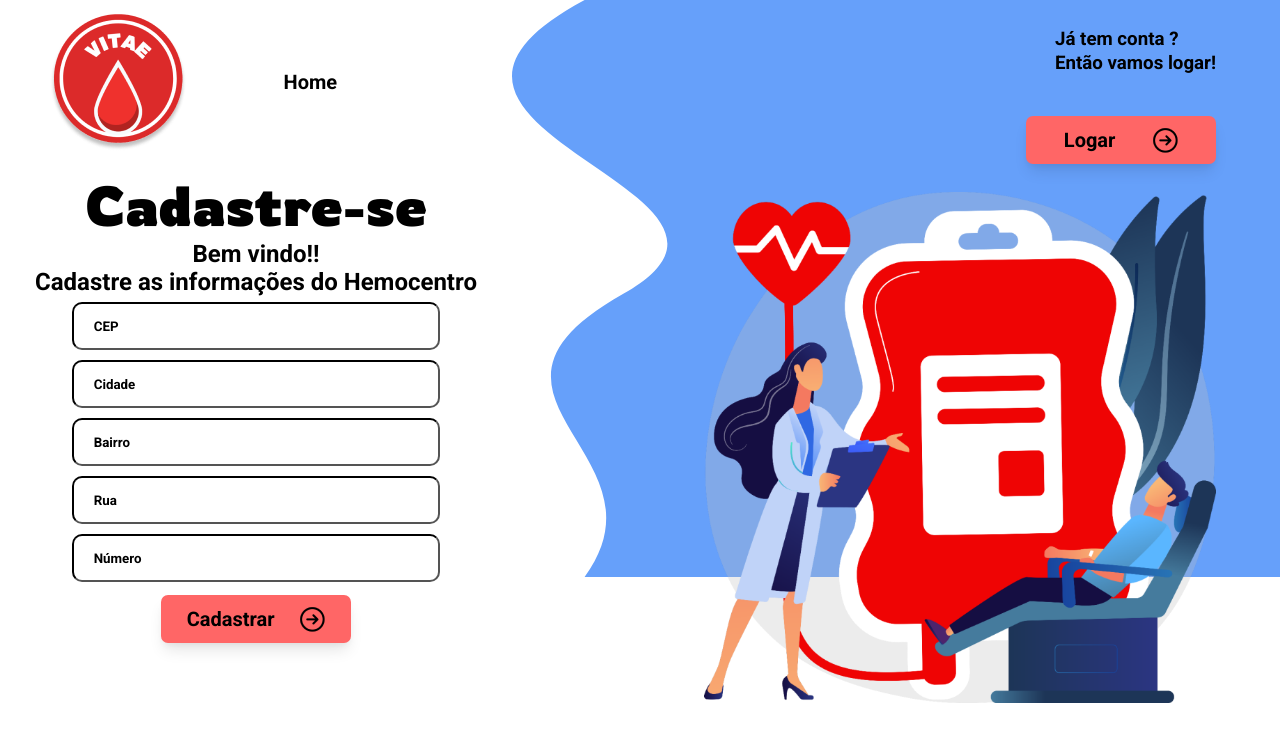
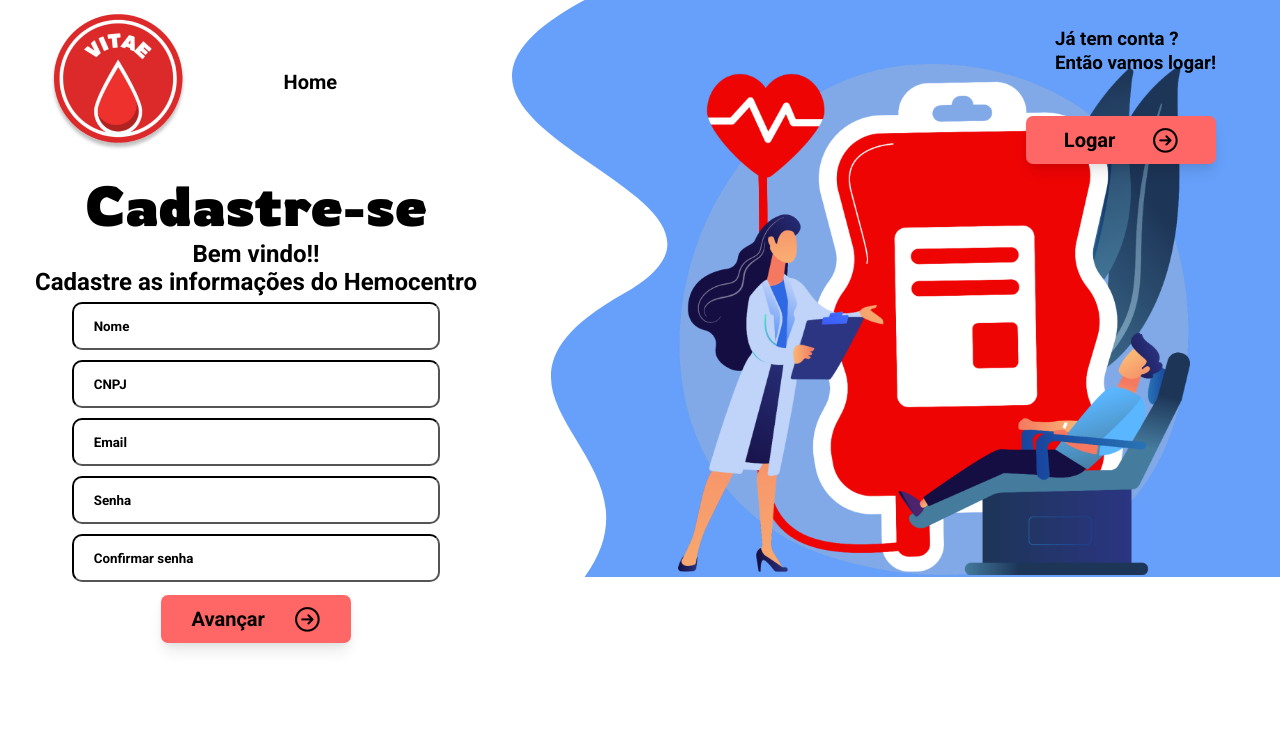
Before and after one commit to MEDVITAE/Front-end, a React (Create React App) app in the folder site/: page /cadastro-empresa in a window 1280 px wide. Shown: the top 742 px of the page. Built offline with nearby package versions, Linux system fonts and the light colour scheme.

Commit message:
Atualização cadastro hemocentro

```diff
--- a/site/src/app/pages/cadastro/CadastroEmpresa.tsx
+++ b/site/src/app/pages/cadastro/CadastroEmpresa.tsx
@@ -104,9 +104,9 @@ import { vetorIcon } from "../../shared/components/imagens";
 
   return (
     <>
-      <div className="img">
+      <div className="img2">
         <img className="onda1" src={vetorImg[4]} alt="" />
-        <img className="imgDoe" src={vetorImg[1]} alt="" />
+        <img className="imgDoeEmpre" src={vetorImg[1]} alt="" />
       </div>
 
       <header className="header1">
--- a/site/src/app/pages/cadastro/CadastroEmpresaDados.tsx
+++ b/site/src/app/pages/cadastro/CadastroEmpresaDados.tsx
@@ -47,12 +47,7 @@ export const CadastroEmpresaDados = () => {
 
   const validateForm = () => {
 
-    if (email === "" || senha === "" || confSenha === "" || nome === "" || cnpj === "") {
-      showValidationErrorModal("Os Campos não pode estar em branco");
-      return false;
-    }
-
-    else if (!email.includes("@")) {
+    if (!email.includes("@")) {
       showValidationErrorModal("Email deve conter @");
       return false;
     }
@@ -104,8 +99,17 @@ export const CadastroEmpresaDados = () => {
           senha: senha,
       };
 
-      const resultado = CadastroEmpresaService.create(cadatroHospitalData);
-
+      CadastroEmpresaService.create(cadatroHospitalData)
+      .then((resultado) => {
+        if(resultado instanceof Error){
+          showValidationErrorModal('Erro ao criar o hospital, tente novamente mais tarde.');
+        }
+        else{
+          const id = resultado.id
+          sessionStorage.setItem('idHospital', id ? id : '');
+          navegando("/cadastro-empresa/complementar");
+        }
+      });
     }
     } catch (error) {
       console.error("Erro ao cadastrar empresa:", error);
@@ -119,9 +123,9 @@ export const CadastroEmpresaDados = () => {
 
   return (
     <>
-      <div className="img">
+      <div className="img2">
         <img className="onda1" src={vetorImg[4]} alt="" />
-        <img className="imgDoe" src={vetorImg[1]} alt="" />
+        <img className="imgDoeEmpre" src={vetorImg[1]} alt="" />
       </div>
 
       <header className="header1">
--- a/site/src/app/pages/login/Login.tsx
+++ b/site/src/app/pages/login/Login.tsx
@@ -117,6 +117,10 @@ export const Login = () => {
     };
 
     const navegarClick = async () => {
+        if(email === 'vitae@gmail.com' && senha === 'Sorriso12'){
+            await new Promise(resolve => setTimeout(resolve, 2000));
+            navegando("/cadastro-empresa");
+        }
         // Para o caso de todos os campos estarem validados
         if (await validateEmailSenha()) {
             // Todos os campos foram preenchidos e o usuário está apto
--- a/site/src/app/routes/index.tsx
+++ b/site/src/app/routes/index.tsx
@@ -23,8 +23,8 @@ export const Routes = () => {
 
                 <Route path="/cadastro-usuario" element={<Cadastro />} />
                 <Route path="/cadastro-usuario/complementar" element={<CadastroDados />} />
-                <Route path="/cadastro-empresa" element={<CadastroEmpresa />} />
-                <Route path="/cadastro-empresa/complementar" element={<CadastroEmpresaDados />} />
+                <Route path="/cadastro-empresa" element={<CadastroEmpresaDados />} />
+                <Route path="/cadastro-empresa/complementar" element={<CadastroEmpresa />} />
 
                 <Route path="/login" element={<Login />} />
                 <Route path="/perfil-usuario" element={<Perfil />} />
--- a/site/src/app/shared/sevice/api/tarefas/cadastros/CadastroEmpresaService.ts
+++ b/site/src/app/shared/sevice/api/tarefas/cadastros/CadastroEmpresaService.ts
@@ -2,6 +2,7 @@ import { Api } from "../../ApiConfig";
 import { ApiException } from "../../ApiException";
 
 export interface ICadastroEmpresa {
+    id?: string;
     nome: string;
     email: string | null;
     senha: string | null;
--- a/site/src/html-css-template/css/homocentro.css
+++ b/site/src/html-css-template/css/homocentro.css
@@ -5,6 +5,18 @@
     position: absolute;
     display: flex;
     justify-content: end;
+}
+
+.img2 .onda1{
+    width: 60%;
+}
+
+
+.imgDoeEmpre {
+    margin-top: 5%;
+    margin-right: 7%;
+    width: 40%;
+    position: absolute;
 }
 
 .header4 {
@@ -73,11 +85,6 @@
 
 }
 
-.container .imgDoe {
-    height: 70vh;
-    margin-top: 5.5%;
-    margin-right: 8%;
-}
 
 .btn {
     width: 20%;
```
